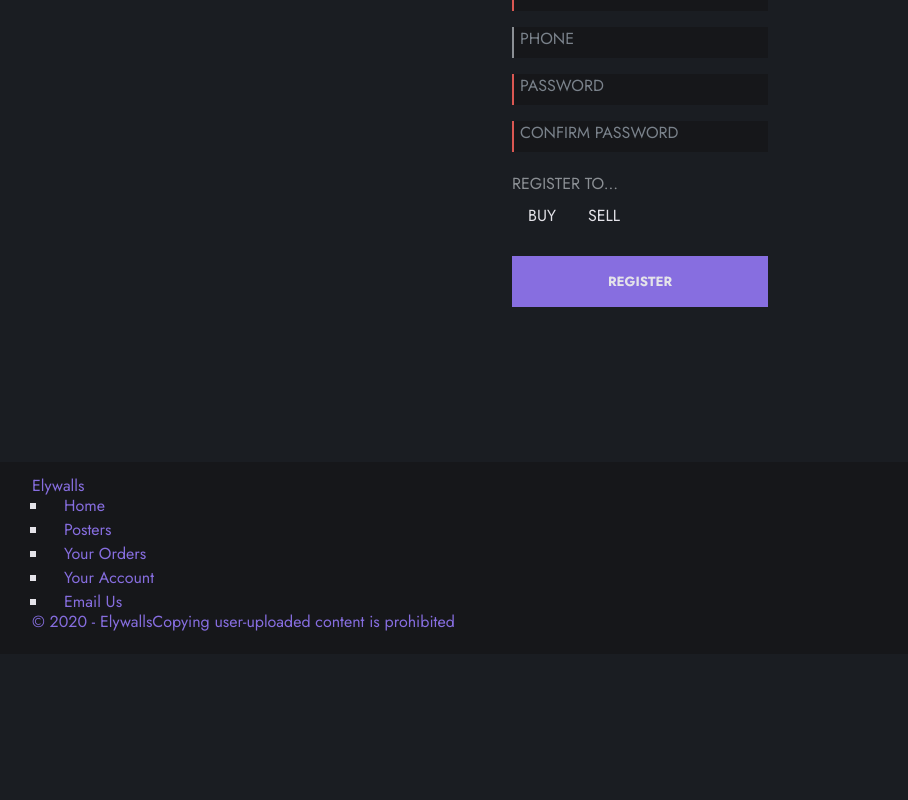
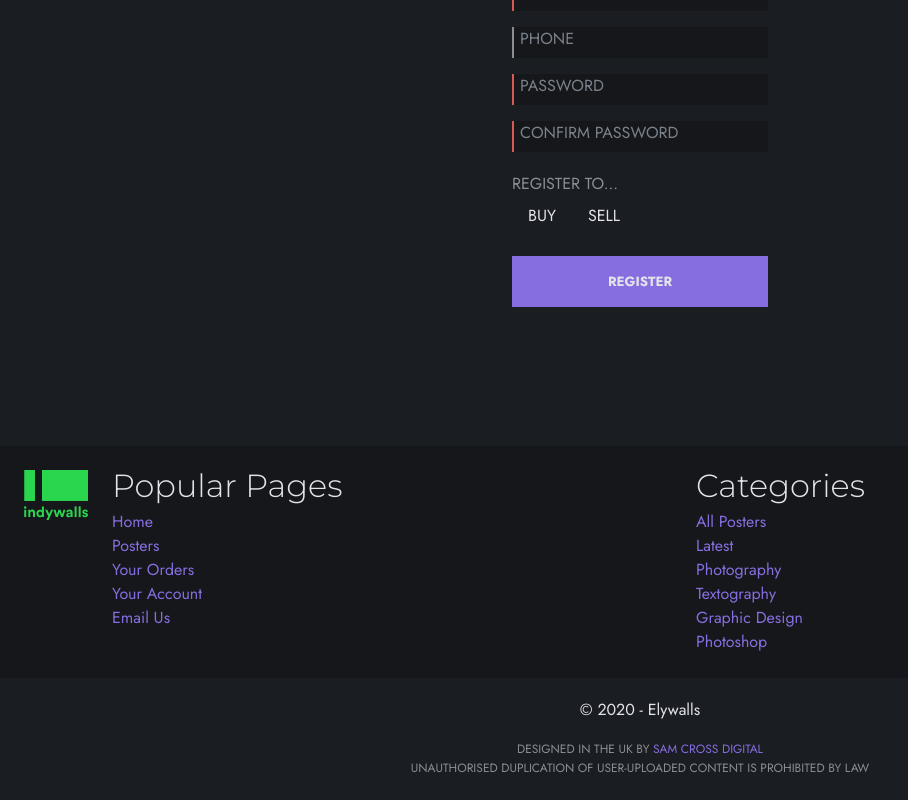
Before and after one commit to saakethtypes/elywalls, a React (Create React App) app in the folder elyreacts/: page /register in a window 1280 px wide. Shown: the part 474-1274 px from the top of the page, without its empty margins (0-908 px from the left). Before the commit the page ends 1128 px from the top, so only its background shows below. Built offline with nearby package versions, Linux system fonts and the light colour scheme.

Commit message:
feat: new Footer

```diff
--- a/elyreacts/src/components/Footer.js
+++ b/elyreacts/src/components/Footer.js
@@ -1,5 +1,8 @@
 import React from "react";
 import { Link } from "react-router-dom";
+
+//@ts-ignore
+import ELYWALLS_LOGO from "../assets/images/Logo.svg";
 
 // @ts-ignore
 import cn from "./styles/Footer.module.scss";
@@ -7,10 +10,15 @@ import cn from "./styles/Footer.module.scss";
 export default () => {
     return (
         <footer className={cn.container}>
-            <div className={cn.content}>
-                <span>Elywalls</span>
+            <div className={cn.mainContent}>
+                <div className={cn.logoContainer}>
+                    <img src={ELYWALLS_LOGO} alt='Elywalls' />
+                </div>
 
-                <ul className='regular'>
+                <nav>
+                    <h1>Popular Pages</h1>
+
+                    <ul className='regular no-bullets'>
                         <li>
                             <Link to='/'>Home</Link>
                         </li>
@@ -27,9 +35,45 @@ export default () => {
                             <a href='mailto:elywalls@gmail.com'>Email Us</a>
                         </li>
                     </ul>
+                </nav>
 
+                <div>
+                    <h1>Categories</h1>
+
+                    <ul className='regular no-bullets'>
+                        <li>
+                            <Link to='/posters/all'>All Posters</Link>
+                        </li>
+                        <li>
+                            <Link to='/posters/latest'>Latest</Link>
+                        </li>
+                        <li>
+                            <Link to='/posters/photography'>Photography</Link>
+                        </li>
+                        <li>
+                            <Link to='/posters/textography'>Textography</Link>
+                        </li>
+                        <li>
+                            <Link to='/posters/graphic-design'>Graphic Design</Link>
+                        </li>
+                        <li>
+                            <Link to='/posters/photoshop'>Photoshop</Link>
+                        </li>
+                    </ul>
+                </div>
+            </div>
+
+            <div className={cn.lowerContent}>
                 <span className={cn.copyright}>&copy; 2020 - Elywalls</span>
-                <span className={cn.copying}>Copying user-uploaded content is prohibited</span>
+                <small>
+                    Designed in the UK by{" "}
+                    <a rel='noreferrer noopener' target='_blank' href='https://samcross.digital/'>
+                        Sam Cross Digital
+                    </a>
+                </small>
+                <small className={cn.copying}>
+                    Unauthorised duplication of user-uploaded content is prohibited by law
+                </small>
             </div>
         </footer>
     );
--- a/elyreacts/src/components/styles/Footer.module.scss
+++ b/elyreacts/src/components/styles/Footer.module.scss
@@ -1,23 +1,75 @@
 @import "../../variables.scss";
 
 footer.container {
+    display: grid;
+    grid-template-rows: repeat(2, max-content);
+    box-sizing: border-box;
+
     width: 100%;
 
-    margin-top: 2.5rem;
+    margin-top: 1.5rem;
 
     background: $color_background_alt;
 }
 
-.content {
-    min-height: 12rem;
-    max-width: $max-width_content;
+.mainContent {
+    display: grid;
+    grid-template-rows: repeat(3, max-content);
+    grid-template-columns: 1fr;
+    grid-gap: 1.5rem;
 
-    margin: 0 auto;
-    padding: 1rem 2rem;
+    padding: 1.5rem;
 
-    color: $color_text;
+    .logoContainer {
+        margin: 0 auto;
+
+        & > img {
+            width: 4rem;
+        }
+    }
+
+    & > div,
+    & > nav {
+        & > h1 {
+            font-size: 2rem;
+        }
+
+        & > ul {
+            margin-top: 0.5rem;
+        }
+    }
+}
+
+.lowerContent {
+    display: flex;
+    flex-direction: column;
+
+    padding: 1.5rem;
+
+    background: $color_background;
+
+    & > span,
+    & > small {
+        width: 100%;
+
+        text-align: center;
+    }
 
     & > span {
-        color: $color_brand_primary;
+        color: $color_white;
+    }
+
+    & > small {
+        margin-top: 0.25rem;
+        &:first-of-type {
+            margin-top: 1.5rem;
+        }
     }
 }
+
+@media only screen and (min-width: $media_width_tablet) {
+    .mainContent {
+        grid-template-columns: max-content 1fr 1fr;
+        grid-template-rows: 1fr;
+    }
+}
```
Lines whose indentation alone changed are shown as unchanged.
